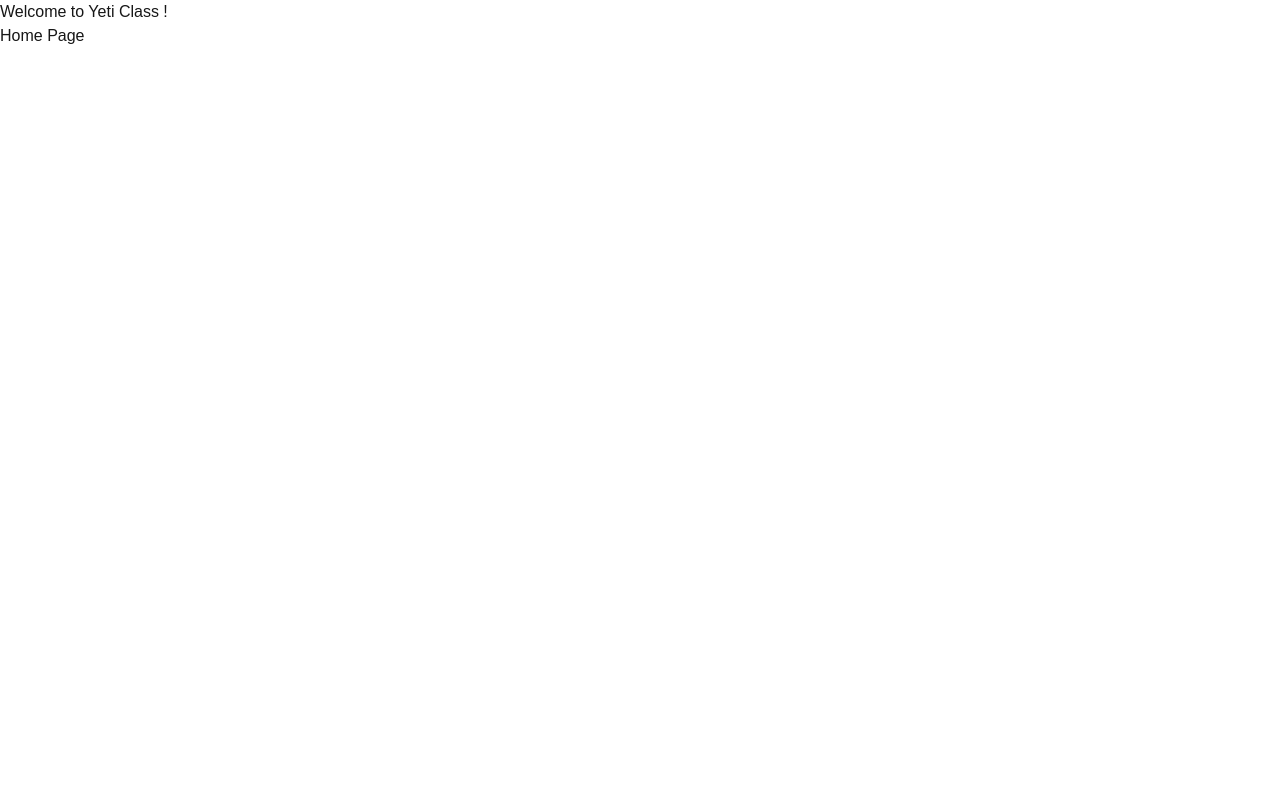
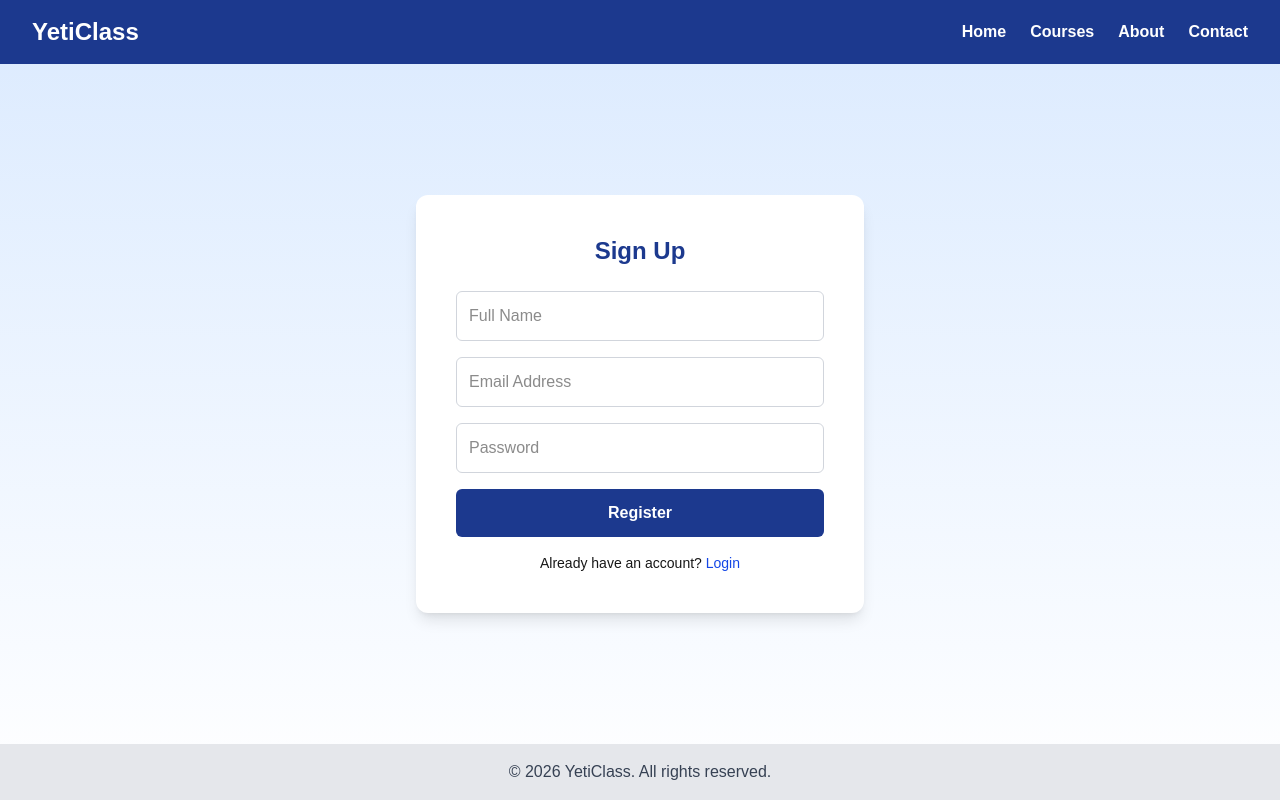
Before and after one commit to yeticlass/computer-course, a Next.js app: page / in a window 1280 px wide. Built offline with nearby package versions, Linux system fonts and the light colour scheme.

Commit message:
demo page

```diff
--- a/app/page.tsx
+++ b/app/page.tsx
@@ -1,13 +1,54 @@
-import Home from "./pages/Home";
+// pages/index.tsx
+import React from "react";
 
-const App = () => {
+const Home = () => {
   return (
-    <>
-    Welcome to Yeti Class !
+    <div className="min-h-screen flex flex-col bg-gradient-to-b from-blue-100 to-white">
+      {/* Header */}
+      <header className="bg-blue-900 text-white px-8 py-4 flex justify-between items-center">
+        <h1 className="text-2xl font-bold">YetiClass</h1>
+        <nav className="space-x-6">
+          <a href="#" className="hover:underline font-semibold">Home</a>
+          <a href="#" className="hover:underline font-semibold">Courses</a>
+          <a href="#" className="hover:underline font-semibold">About</a>
+          <a href="#" className="hover:underline font-semibold">Contact</a>
+        </nav>
+      </header>
 
-    <Home/>
-    </>
-   );
-}
+      {/* Centered Sign-Up Card */}
+      <main className="flex flex-1 justify-center items-center px-4">
+        <div className="bg-white p-10 rounded-xl shadow-lg w-full max-w-md text-center">
+          <h2 className="text-blue-900 text-2xl font-bold mb-6">Sign Up</h2>
+          <input
+            type="text"
+            placeholder="Full Name"
+            className="w-full p-3 mb-4 border border-gray-300 rounded-md"
+          />
+          <input
+            type="email"
+            placeholder="Email Address"
+            className="w-full p-3 mb-4 border border-gray-300 rounded-md"
+          />
+          <input
+            type="password"
+            placeholder="Password"
+            className="w-full p-3 mb-4 border border-gray-300 rounded-md"
+          />
+          <button className="w-full bg-blue-900 text-white p-3 rounded-md font-semibold hover:bg-blue-700 transition-colors">
+            Register
+          </button>
+          <p className="mt-4 text-sm">
+            Already have an account? <a href="#" className="text-blue-700 hover:underline">Login</a>
+          </p>
+        </div>
+      </main>
 
-export default App;
+      {/* Footer */}
+      <footer className="text-center py-4 bg-gray-200 text-gray-700">
+        &copy; 2026 YetiClass. All rights reserved.
+      </footer>
+    </div>
+  );
+};
+
+export default Home;
```
